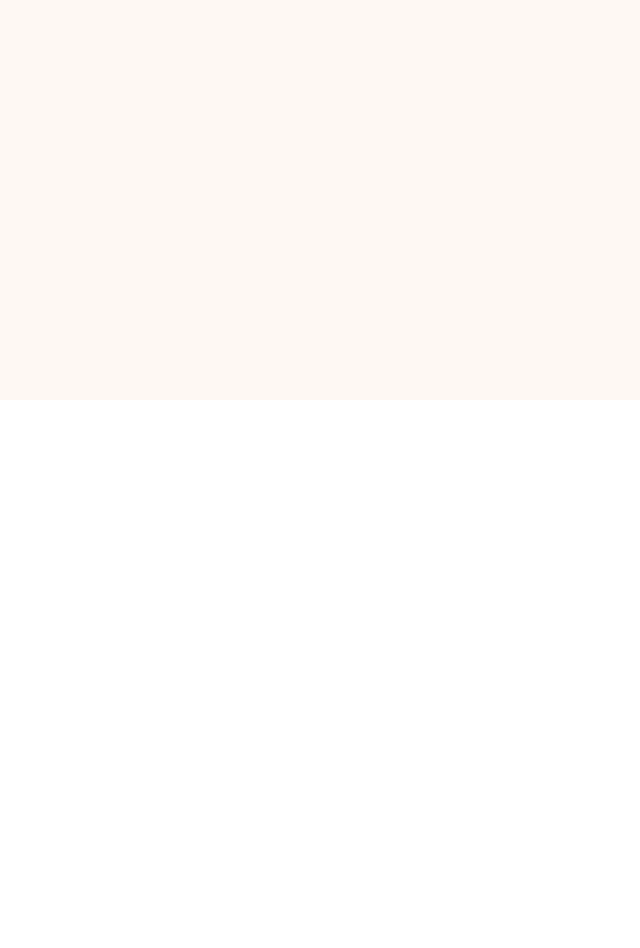
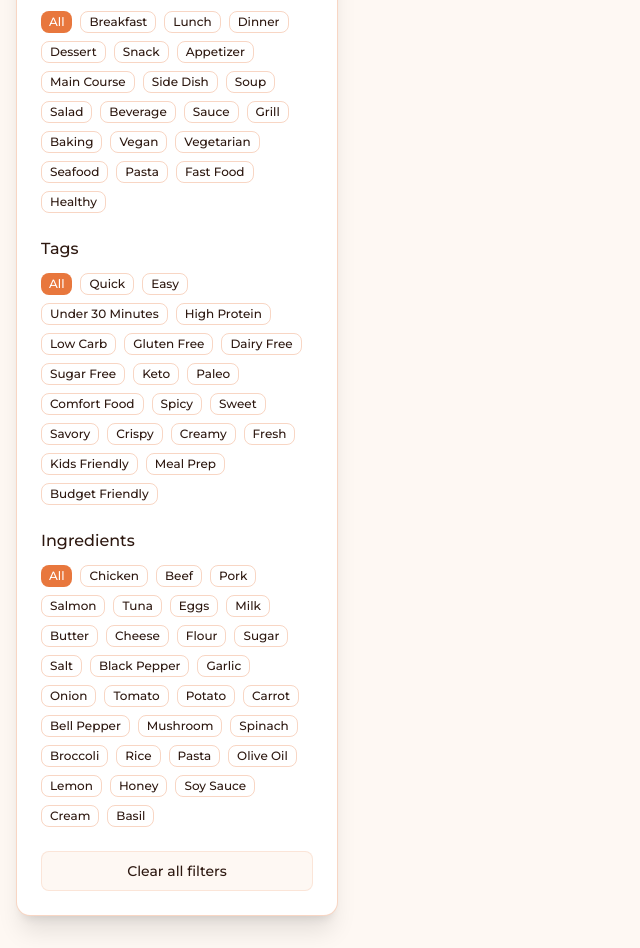
Before and after one commit to DmitryVasylenko0808/recipes-app, a React (Vite) app in the folder client/: page / in a window 1280 px wide. Shown: the part 400-1348 px from the top of the page, without its empty margins (0-640 px from the left). Before the commit the page ends 800 px from the top, so only its background shows below. Built offline with nearby package versions, Linux system fonts and the light colour scheme; no server answers.

Commit message:
client: recipe filters component

```diff
--- a/client/src/app/app.tsx
+++ b/client/src/app/app.tsx
@@ -1,10 +1,10 @@
 import { Route, Routes } from 'react-router';
-import { SignInPage } from '../pages/sign-in';
 import { RegisterPage } from '@/pages/register-page';
 import { useAuth } from '@/shared';
 import { useEffect } from 'react';
 import { MainPage } from '@/pages/main-page';
 import { AuthLayout } from './layouts/auth-layout';
+import { SignInPage } from '@/pages/sign-in';
 
 function App() {
   const { accessToken } = useAuth();
--- a/client/src/pages/main-page/index.tsx
+++ b/client/src/pages/main-page/index.tsx
@@ -1,9 +1,18 @@
 import { Header } from '@/app/widgets';
+import { RecipeFilters } from './recipe-filters';
 
 export const MainPage = () => {
   return (
     <div className="bg-background min-h-screen">
       <Header />
+      <main className="mx-auto max-w-7xl px-4 py-8">
+        <div className="flex gap-5">
+          <aside>
+            <RecipeFilters />
+          </aside>
+          <div></div>
+        </div>
+      </main>
     </div>
   );
 };
--- /dev/null
+++ b/client/src/pages/main-page/recipe-filters.tsx
@@ -0,0 +1,157 @@
+import { Card, Typograpghy, TextField, Badge, Button, Selector } from '@/shared';
+
+type CookingTimeFilterItem = {
+  readonly value?: string[];
+  label: string;
+};
+export const cookingTimes: CookingTimeFilterItem[] = [
+  { label: 'Any time' },
+  {
+    value: ['0', '15'],
+    label: 'Quick (0-15 min)',
+  },
+  {
+    value: ['16', '30'],
+    label: 'Medium (16-30 min)',
+  },
+  {
+    value: ['31', '60'],
+    label: 'Long (31-60 min)',
+  },
+  {
+    value: ['61'],
+    label: 'Very long (61+ min)',
+  },
+];
+export const recipeCategories: string[] = [
+  'Breakfast',
+  'Lunch',
+  'Dinner',
+  'Dessert',
+  'Snack',
+  'Appetizer',
+  'Main Course',
+  'Side Dish',
+  'Soup',
+  'Salad',
+  'Beverage',
+  'Sauce',
+  'Grill',
+  'Baking',
+  'Vegan',
+  'Vegetarian',
+  'Seafood',
+  'Pasta',
+  'Fast Food',
+  'Healthy',
+];
+export const recipeTags: string[] = [
+  'Quick',
+  'Easy',
+  'Under 30 Minutes',
+  'High Protein',
+  'Low Carb',
+  'Gluten Free',
+  'Dairy Free',
+  'Sugar Free',
+  'Keto',
+  'Paleo',
+  'Comfort Food',
+  'Spicy',
+  'Sweet',
+  'Savory',
+  'Crispy',
+  'Creamy',
+  'Fresh',
+  'Kids Friendly',
+  'Meal Prep',
+  'Budget Friendly',
+];
+export const ingredients: string[] = [
+  'Chicken',
+  'Beef',
+  'Pork',
+  'Salmon',
+  'Tuna',
+  'Eggs',
+  'Milk',
+  'Butter',
+  'Cheese',
+  'Flour',
+  'Sugar',
+  'Salt',
+  'Black Pepper',
+  'Garlic',
+  'Onion',
+  'Tomato',
+  'Potato',
+  'Carrot',
+  'Bell Pepper',
+  'Mushroom',
+  'Spinach',
+  'Broccoli',
+  'Rice',
+  'Pasta',
+  'Olive Oil',
+  'Lemon',
+  'Honey',
+  'Soy Sauce',
+  'Cream',
+  'Basil',
+];
+
+export const RecipeFilters = () => {
+  return (
+    <Card>
+      <div className="w-xs p-6">
+        <Typograpghy tagVariant="h2" className="mb-6">
+          Filters
+        </Typograpghy>
+        <TextField label="Search" placeholder="Search recipes..." className="mb-6" />
+        <Selector options={cookingTimes} className="mb-6" />
+        <div className="mb-6">
+          <label className="mb-3 block font-medium">Categories</label>
+          <div className="flex flex-wrap gap-2">
+            <Badge variant="primary" className="cursor-pointer">
+              All
+            </Badge>
+            {recipeCategories.map((c) => (
+              <Badge variant="terciary" className="cursor-pointer">
+                {c}
+              </Badge>
+            ))}
+          </div>
+        </div>
+        <div className="mb-6">
+          <label className="mb-3 block font-medium">Tags</label>
+          <div className="flex flex-wrap gap-2">
+            <Badge variant="primary" className="cursor-pointer">
+              All
+            </Badge>
+            {recipeTags.map((t) => (
+              <Badge variant="terciary" className="cursor-pointer">
+                {t}
+              </Badge>
+            ))}
+          </div>
+        </div>
+        <div className="mb-6">
+          <label className="mb-3 block font-medium">Ingredients</label>
+          <div className="flex flex-wrap gap-2">
+            <Badge variant="primary" className="cursor-pointer">
+              All
+            </Badge>
+            {ingredients.map((ing) => (
+              <Badge variant="terciary" className="cursor-pointer">
+                {ing}
+              </Badge>
+            ))}
+          </div>
+        </div>
+        <Button as="button" variant="secondary" fullWidth>
+          Clear all filters
+        </Button>
+      </div>
+    </Card>
+  );
+};
--- a/client/src/shared/index.ts
+++ b/client/src/shared/index.ts
@@ -5,6 +5,8 @@ export * from './ui/card';
 export * from './ui/logo';
 export * from './ui/menu';
 export * from './ui/acronym';
+export * from './ui/badge';
+export * from './ui/selector';
 
 export * from './config/contants';
 export * from './config/api-client';
--- /dev/null
+++ b/client/src/shared/ui/badge.tsx
@@ -0,0 +1,20 @@
+import type { ComponentProps } from 'react';
+import { cn } from '../lib/utils/cn';
+
+type BadgeProps = { variant: 'primary' | 'secondary' | 'terciary' } & ComponentProps<'span'>;
+
+export const Badge = ({ variant, children, className }: BadgeProps) => (
+  <span
+    className={cn(
+      'inline-flex items-center justify-center gap-1 rounded-md px-2 py-0.5 text-xs font-medium',
+      {
+        'bg-primary text-primary-foreground': variant === 'primary',
+        'bg-secondary': variant === 'secondary',
+        'border-ring/30 border': variant === 'terciary',
+      },
+      className
+    )}
+  >
+    {children}
+  </span>
+);
--- /dev/null
+++ b/client/src/shared/ui/selector.tsx
@@ -0,0 +1,32 @@
+import { cn } from '@/shared/lib/utils/cn';
+import type { ComponentProps } from 'react';
+
+export type Option<T> = {
+  value?: T;
+  label: string;
+};
+type SelectorProps<T> = ComponentProps<'select'> & {
+  options?: Option<T>[];
+};
+
+export const Selector = <T extends string | number | readonly string[] | undefined = string>({
+  options,
+  className,
+  ...selectProps
+}: Readonly<SelectorProps<T>>) => {
+  return (
+    <select
+      className={cn(
+        'bg-input-background placeholder:text-muted-foreground focus:border-ring focus:ring-ring/50 block h-9 w-full rounded-md px-4 py-2 text-sm font-medium outline-0 duration-100 focus:ring-[3px]',
+        className
+      )}
+      {...selectProps}
+    >
+      {options?.map((opt) => (
+        <option key={opt.value?.toString()} value={opt.value}>
+          {opt.label}
+        </option>
+      ))}
+    </select>
+  );
+};
```
